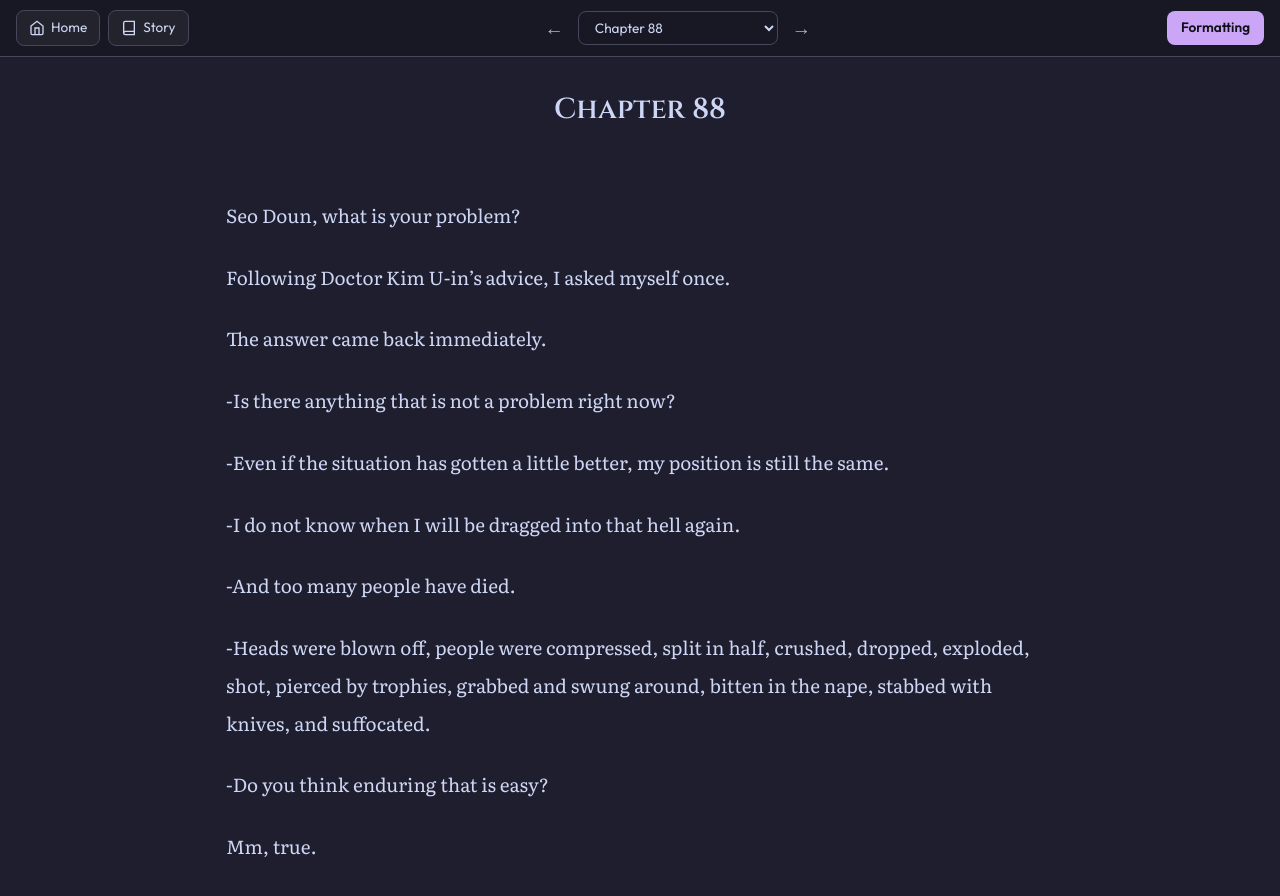
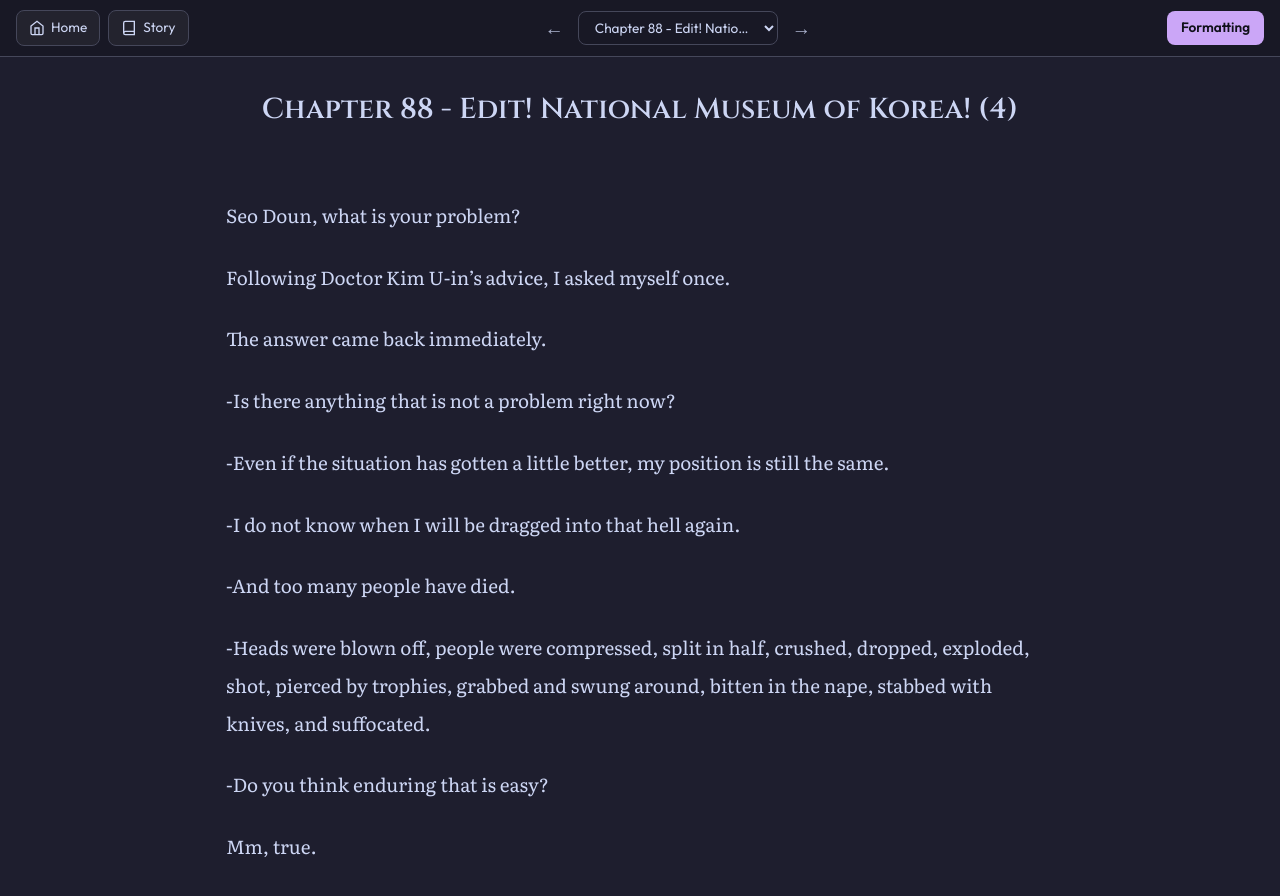
Before and after one commit to soleumn/soleumn.github.io, a Jekyll site: the page built from _chapters/esg/ch88.md, in a window 1280 px wide and 900 px high. Shown: the top 896 px of the window. Built offline with Jekyll 4.4.1, drawn with Linux system fonts in a browser that asks for light colours; comment, search, counter and statistics services are not loaded.

Commit message:
Update ch88.md

```diff
--- a/_chapters/esg/ch88.md
+++ b/_chapters/esg/ch88.md
@@ -1,5 +1,5 @@
 ---
-title: "Chapter 88"
+title: "Chapter 88 - Edit! National Museum of Korea! (4)"
 categories: esg
 capitulo: 88
 ---
```
